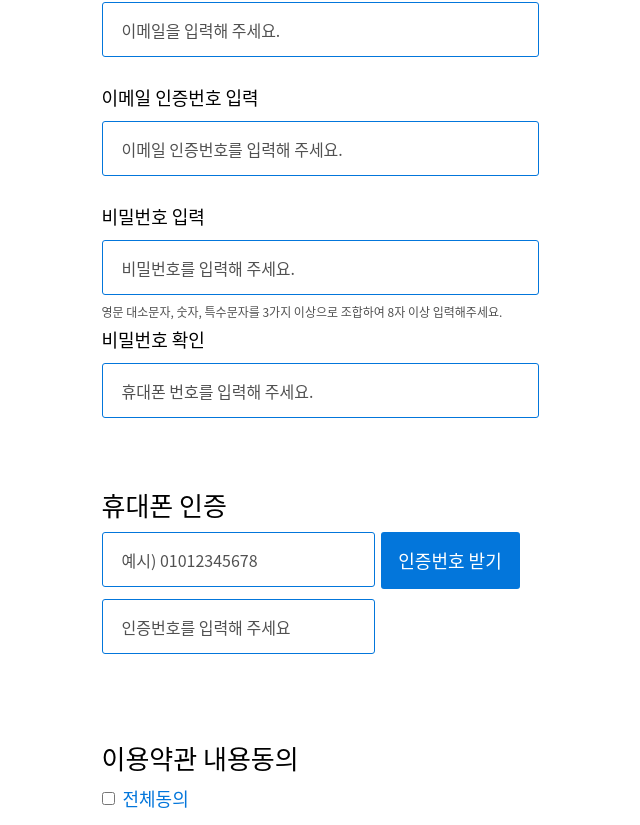
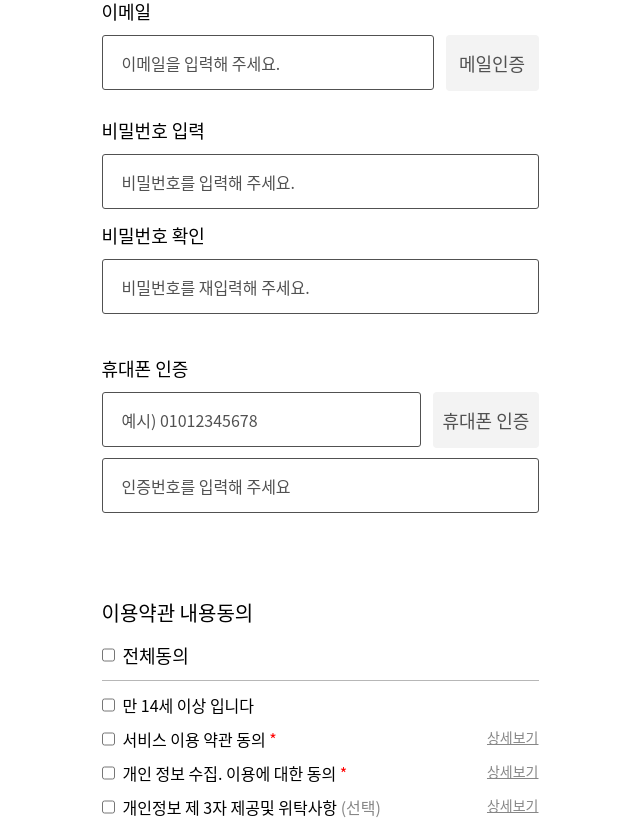
Before and after one commit to Kits-startup/kits-frontend, a Vue app: page /resister in a window 1280 px wide. Shown: the part 254-1079 px from the top of the page, without its empty margins (320-960 px from the left). Built offline with nearby package versions, Linux system fonts and the light colour scheme.

Commit message:
로그인 로직 정리 및 기업,개인 서비스 로직 확인

```diff
--- a/src/components/EmployerUser/MainHeader/MainHeader.vue
+++ b/src/components/EmployerUser/MainHeader/MainHeader.vue
@@ -28,7 +28,12 @@
           <button v-else>프로필</button>
           <div>
             <!-- use the modal component, pass in the prop -->
-            <modal :show="showModal" @close="showModal = false">
+            <modal
+              :show="showModal"
+              @close="showModal = false"
+              :mode="loginMode"
+              @changeModalMode="getChangeModeRequest"
+            >
               <!-- <template #header>
               <h3>custom header</h3>
             </template> -->
@@ -56,6 +61,7 @@ export default {
       showModal: false,
       userInfo: JSON.parse(localStorage.getItem("currentUser")) || null,
       userMode: localStorage.getItem("userMode") || "user",
+      loginMode: "user",
     };
   },
   methods: {
@@ -64,29 +70,26 @@ export default {
     },
     changeMode() {
       if (this.userMode === "user") {
-        console.log("usermode->companymode");
-        localStorage.setItem("userMode", "company");
-        this.$router.go();
+        console.log("usermode->companymode, need to login");
+        if (this.userInfo) {
+          localStorage.setItem("userMode", "company");
+          this.$router.go();
+        } else {
+          this.loginMode = "company";
+          this.showModal = true;
+        }
       } else {
         console.log("company->usermode");
         localStorage.setItem("userMode", "user");
         this.$router.go();
       }
     },
+    getChangeModeRequest(value) {
+      this.loginMode = value;
+    },
   },
   props: {},
-  watch: {
-    userInfo: function (value, oldvalue) {
-      console.log(oldvalue);
-      console.log("to..");
-      console.log(value);
-    },
-    userMode: function (value, oldvalue) {
-      console.log(oldvalue);
-      console.log("to..");
-      console.log(value);
-    },
-  },
+
   mounted() {
     this.userInfo = JSON.parse(localStorage.getItem("currentUser")) || null;
     console.log(localStorage.getItem("userMode"));
--- a/src/components/Login/ResisterBody.vue
+++ b/src/components/Login/ResisterBody.vue
@@ -3,6 +3,8 @@
     <div class="title">간편가입</div>
     <div class="oneInputSet">
       <div class="inputTitle">이메일</div>
+      <div class="flexDisplay">
+        <div class="inputContainer">
           <input
             type="text"
             v-model="inputEmail"
@@ -10,18 +12,30 @@
             v-bind:class="{ wrongEmailForm: this.test }"
             placeholder="이메일을 입력해 주세요."
           />
-      <div class="wrongFormWarn">{{ test ? "올바른 이메일 부탁" : "" }}</div>
+          <div class="wrongFormWarn">
+            {{ test ? "올바른 이메일 부탁" : "" }}
           </div>
-    <div class="oneInputSet">
-      <div class="inputTitle">이메일 인증번호 입력</div>
+        </div>
+        <div class="certificateBtn" @click="certificateEmail = true">
+          {{ certificateEmail ? "재발송" : "메일인증" }}
+        </div>
+      </div>
+    </div>
+    <div class="oneInputSet" v-if="certificateEmail">
+      <div class="flexDisplay">
+        <div class="inputContainer">
           <input
             type="text"
             class="inputBox"
             placeholder="이메일 인증번호를 입력해 주세요."
           />
-      <!-- v-bind:class="{ wrongEmailForm: this.test }" -->
 
-      <div class="wrongFormWarn">{{ test ? "올바른 이메일 부탁" : "" }}</div>
+          <div class="wrongFormWarn">
+            {{ test ? "올바른 이메일 부탁" : "" }}
+          </div>
+        </div>
+        <div class="certificateBtn">인증하기</div>
+      </div>
     </div>
 
     <div class="oneInputSet">
@@ -33,13 +47,10 @@
       />
       <!-- v-bind:class="{ wrongEmailForm: this.test }" -->
 
-      <div class="passwordCaution" v-bind:class="{ wrongFormWarn: this.test }">
-        {{
-          test
-            ? "비밀번호가 올바르지 않습니다"
-            : "영문 대소문자, 숫자, 특수문자를 3가지 이상으로 조합하여 8자 이상 입력해주세요."
-        }}
-      </div>
+      <div
+        class="passwordCaution"
+        v-bind:class="{ wrongFormWarn: this.test }"
+      ></div>
     </div>
 
     <div class="oneInputSet">
@@ -48,13 +59,12 @@
       <input
         type="password"
         class="inputBox"
-        placeholder="휴대폰 번호를 입력해 주세요."
+        placeholder="비밀번호를 재입력해 주세요."
       />
-      <div class="wrongFormWarn">{{ test ? "올바른 이메일 부탁" : "" }}</div>
     </div>
 
     <div class="phoneCertification">
-      <div class="title">휴대폰 인증</div>
+      <div class="inputTitle">휴대폰 인증</div>
       <div class="certificationBox">
         <div class="getCertificationBox">
           <input
@@ -62,10 +72,11 @@
             type="text"
             placeholder="예시) 01012345678"
           />
-          <input class="submit" type="submit" value="인증번호 받기" />
+          <div class="certificateBtn">휴대폰 인증</div>
         </div>
         <input
-          class="inputBox certificationInput"
+          class="inputBox"
+          style="width: 100%"
           type="text"
           placeholder="인증번호를 입력해 주세요"
         />
@@ -73,10 +84,29 @@
     </div>
 
     <div class="agree">
-      <div class="title">이용약관 내용동의</div>
-      <div class="checkBoxText agreeALlcss">
+      <div
+        class="inputTitle"
+        style="
+          font-weight: 400;
+          font-size: 20px;
+          line-height: 30px;
+          margin-bottom: 12px;
+        "
+      >
+        이용약관 내용동의
+      </div>
+      <div class="checkBoxText" style="font-size: 18px; line-height: 30px">
         <input type="checkbox" v-model="allSelected" value="agreeAll" />전체동의
       </div>
+      <div
+        class="sepLine"
+        style="
+          width: 100%;
+          height: 1px;
+          background: #b7b7b7;
+          margin-bottom: 12px;
+        "
+      />
       <div class="checkBoxText">
         <input type="checkbox" v-model="selectList" value="age" />만 14세 이상
         입니다
@@ -84,7 +114,7 @@
       <div class="checkBoxText">
         <input type="checkbox" v-model="selectList" value="service" />
         <div class="flexForDetail">
-          서비스 이용 약관 동의 (필수)
+          <div>서비스 이용 약관 동의<span class="star"> *</span></div>
           <div class="detail pointer" @click="showServiceModal = true">
             상세보기
           </div>
@@ -93,7 +123,9 @@
       <div class="checkBoxText">
         <input type="checkbox" v-model="selectList" value="private" />
         <div class="flexForDetail">
-          개인 정보 수집. 이용에 대한 동의 (필수)
+          <div>
+            개인 정보 수집. 이용에 대한 동의<span class="star"> *</span>
+          </div>
           <div class="detail pointer" @click="showPersonalModal = true">
             상세보기
           </div>
@@ -102,19 +134,22 @@
       <div class="checkBoxText">
         <input type="checkbox" v-model="selectList" value="offer" />
         <div class="flexForDetail">
-          개인정보 제 3자 제공및 위탁사항 (선택)
+          <div>
+            개인정보 제 3자 제공및 위탁사항
+            <span style="color: #878787">(선택)</span>
+          </div>
           <div class="detail pointer" @click="showThirdPartyModal = true">
             상세보기
           </div>
         </div>
       </div>
-      <div class="checkBoxText">
+      <!-- <div class="checkBoxText">
         <input type="checkbox" v-model="selectList" value="agree" />
         <div class="textAlign">위내용을 확인하였으며 동의 합니다.</div>
-      </div>
+      </div> -->
 
       <button class="submit" id="finalSubmit" @click="checkArr()">
-        화원가입하기
+        회원가입하기
       </button>
 
       <div>
@@ -155,7 +190,7 @@ export default {
     ServiceTermAgree,
   },
   props: {
-    emailFrom: {
+    email: {
       type: String,
       default: "",
     },
@@ -165,9 +200,11 @@ export default {
       showServiceModal: false,
       showPersonalModal: false,
       showThirdPartyModal: false,
-      inputEmail: this.emailFrom,
+      inputEmail: this.email,
       selectList: [],
       checkList: ["age", "service", "private", "offer", "agree"],
+      pressSubmit: false,
+      certificateEmail: false,
     };
   },
   methods: {
@@ -186,6 +223,7 @@ export default {
       },
     },
     test() {
+      if (this.pressSubmit) {
         let re =
           /^([\w-]+(?:\.[\w-]+)*)@((?:[\w-]+\.)*\w[\w-]{0,66})\.([a-z]{2,6}(?:\.[a-z]{2})?)$/i;
         return (
@@ -193,12 +231,18 @@ export default {
           this.inputEmail != "undefined" &&
           !re.test(this.inputEmail)
         );
+      } else {
+        return null;
+      }
     },
   },
 };
 </script>
 
-<style scoped>
+<style scoped lang="scss">
+input {
+  outline: none;
+}
 .body {
   display: flex;
   margin: auto;
@@ -209,25 +253,24 @@ export default {
 }
 
 .title {
-  font-size: 26px;
-
-  line-height: 38px;
   color: #000000;
-  margin-bottom: 8px;
+  margin-bottom: 32px;
+  font-weight: 700;
+  font-size: 32px;
+  line-height: 47px;
 }
 
 .inputTitle {
-  font-weight: 400;
   font-size: 18px;
   line-height: 27px;
   margin-bottom: 10px;
-
+  font-weight: 500;
   color: #000000;
 }
 
 .inputBox {
   height: 55px;
-  border: 1px solid #0376db;
+  border: 1px solid #515151;
   border-radius: 3px;
 
   font-weight: 400;
@@ -267,26 +310,38 @@ export default {
 .getCertificationBox {
   display: flex;
   margin-bottom: 10px;
+  .certificateBtn {
+    width: 106px;
+    height: 56px;
+    background: #f3f3f3;
+    border-radius: 4px;
+    font-size: 18px;
+    line-height: 27px;
+    color: #515151;
+    display: flex;
+    justify-content: center;
+    align-items: center;
+    margin-left: 12px;
+  }
 }
 .certificationInput {
-  width: 273px;
+  width: 322px;
   height: 55px;
   margin: 0;
 }
 
 .submit {
-  background: #0376db;
+  background: #f3f3f3;
   outline: 0;
   border: 0;
   border-radius: 3px;
-
   font-size: 18px;
   line-height: 27px;
-  color: #ffffff;
-
   margin-left: 6px;
   width: 139px;
   height: 57px;
+  margin: 120px 0;
+  font-weight: 700;
 }
 
 .agree {
@@ -298,10 +353,9 @@ export default {
 .checkBoxText {
   display: flex;
   margin-bottom: 10px;
-
   font-weight: 400;
-  font-size: 18px;
-  line-height: 27px;
+  font-size: 16px;
+  line-height: 24px;
   color: #000000;
 }
 
@@ -320,12 +374,10 @@ export default {
 }
 
 .detail {
-  margin-right: 39px;
-
-  font-size: 18px;
-  line-height: 27px;
+  font-size: 14px;
+  line-height: 21px;
   text-decoration-line: underline;
-  color: #0376db;
+  color: #878787;
 }
 
 #finalSubmit {
@@ -349,4 +401,27 @@ export default {
   margin-bottom: 5px;
   color: #e60505;
 }
+.flexDisplay {
+  display: flex;
+  input {
+    width: 332px;
+  }
+  .certificateBtn {
+    width: 96px;
+    height: 56px;
+    background: #f3f3f3;
+    border-radius: 4px;
+    display: flex;
+    justify-content: center;
+    align-items: center;
+    margin-left: 12px;
+    font-size: 18px;
+    line-height: 27px;
+    color: #515151;
+    cursor: pointer;
+  }
+}
+.star {
+  color: red;
+}
 </style>
```
Also changed, not shown: src/components/Login/LoginModal.vue (+43 -8 lines). Lines whose indentation alone changed are shown as unchanged.
